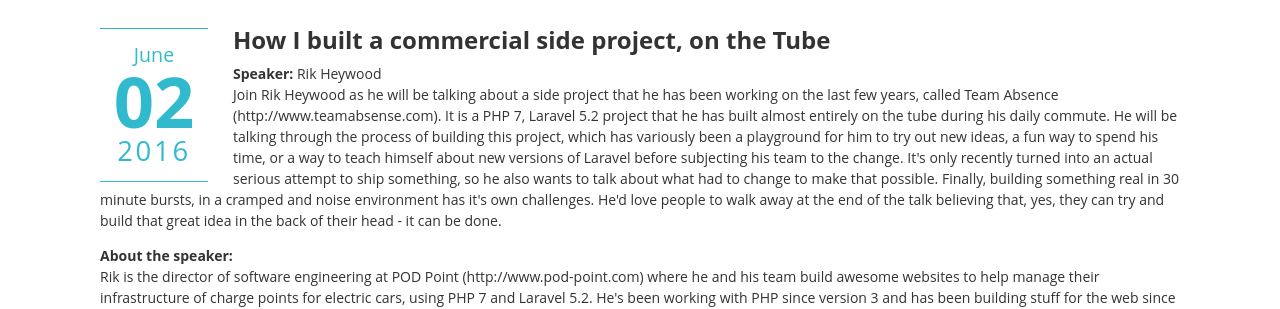
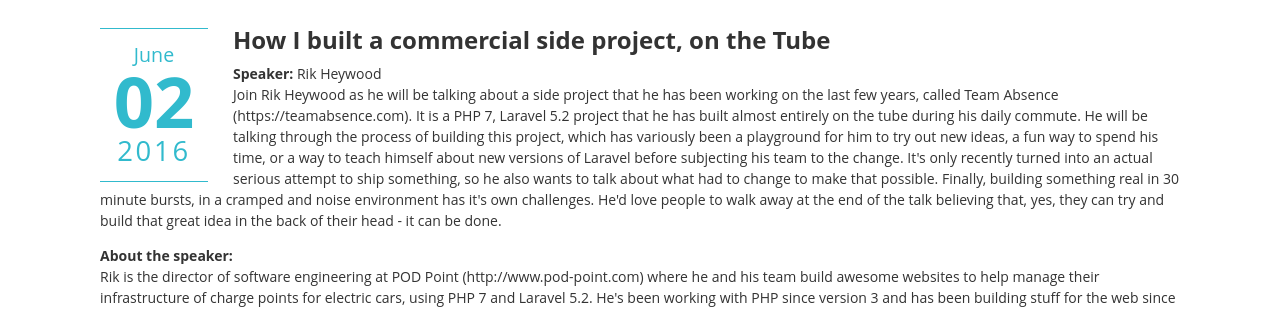
Before and after one commit to phplondon/phplondon.github.io, a Jekyll site: the page built from meetups/index.html, in a window 1280 px wide and 900 px high. Shown: the part 213-522 px from the top of the window. Built offline with Jekyll 4.4.1, drawn with Linux system fonts in a browser that asks for light colours; some of the changed lines change nothing that is shown.

Commit message:
Fixed typo in the url for Team Absence

```diff
--- a/_data/meetups.yml
+++ b/_data/meetups.yml
@@ -4,7 +4,7 @@
   speaker: rik-heywood
   talk: "How I built a commercial side project, on the Tube"
   synopsis:
-    "Join Rik Heywood as he will be talking about a side project that he has been working on the last few years, called Team Absence (http://www.teamabsense.com). It is a PHP 7, Laravel 5.2 project that he has built almost entirely on the tube during his daily commute.
+    "Join Rik Heywood as he will be talking about a side project that he has been working on the last few years, called Team Absence (https://teamabsence.com). It is a PHP 7, Laravel 5.2 project that he has built almost entirely on the tube during his daily commute.
 
     He will be talking through the process of building this project, which has variously been a playground for him to try out new ideas, a fun way to spend his time, or a way to teach himself about new versions of Laravel before subjecting his team to the change.
 
```
